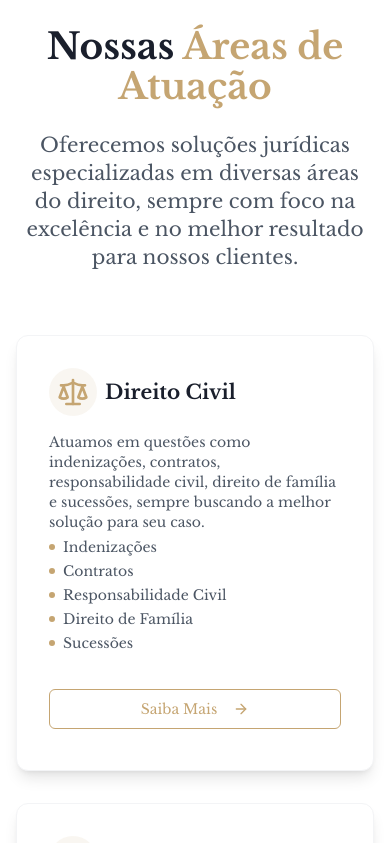
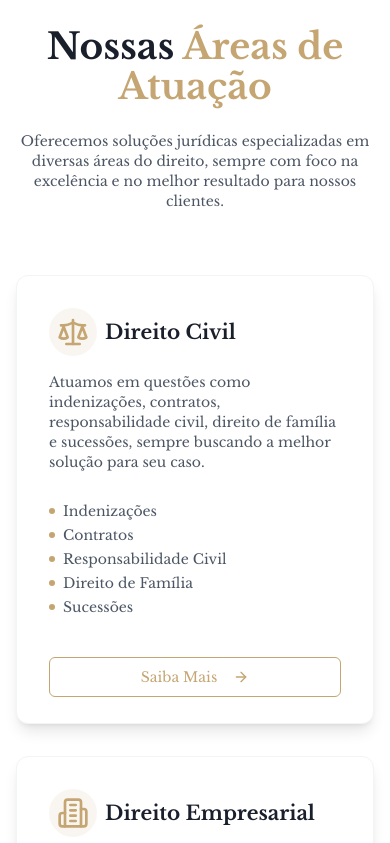
Before and after one commit to JonissonGomes/legal-lead-compass-main, a React (Vite) app: page / in a window 390 px wide. Shown: the part 1220-2063 px from the top of the page. Built offline with nearby package versions, Linux system fonts and the light colour scheme.

Commit message:
Atualiza o componente Services para melhorar a responsividade do texto, ajustando tamanhos de fonte e margens. Essas alterações visam proporcionar uma melhor legibilidade e estética em diferentes tamanhos de tela, contribuindo para uma experiência de usuário mais agradável.

```diff
--- a/src/components/Services.tsx
+++ b/src/components/Services.tsx
@@ -55,7 +55,7 @@ const Services = () => {
           <h2 className="font-serif text-4xl md:text-5xl font-bold text-navy mb-6">
             Nossas <span className="text-gold">Áreas de Atuação</span>
           </h2>
-          <p className="text-xl text-gray-600 max-w-3xl mx-auto">
+          <p className="text-sm sm:text-base text-gray-600 max-w-3xl mx-auto">
             Oferecemos soluções jurídicas especializadas em diversas áreas do direito,
             sempre com foco na excelência e no melhor resultado para nossos clientes.
           </p>
@@ -75,7 +75,7 @@ const Services = () => {
                   {service.title}
                 </h3>
               </div>
-              <p className="text-gray-600 mb-4 sm:mb-6 text-sm sm:text-base" style={{ height: '24%' }}>
+              <p className="text-gray-600 mb-4 sm:mb-6 text-sm sm:text-base" style={{ height: '26%', marginBottom: '10%' }}>
                 {service.description}
               </p>
               <ul className="mb-4 sm:mb-6 space-y-1 sm:space-y-2" style={{ height: '32%' }}>
```
